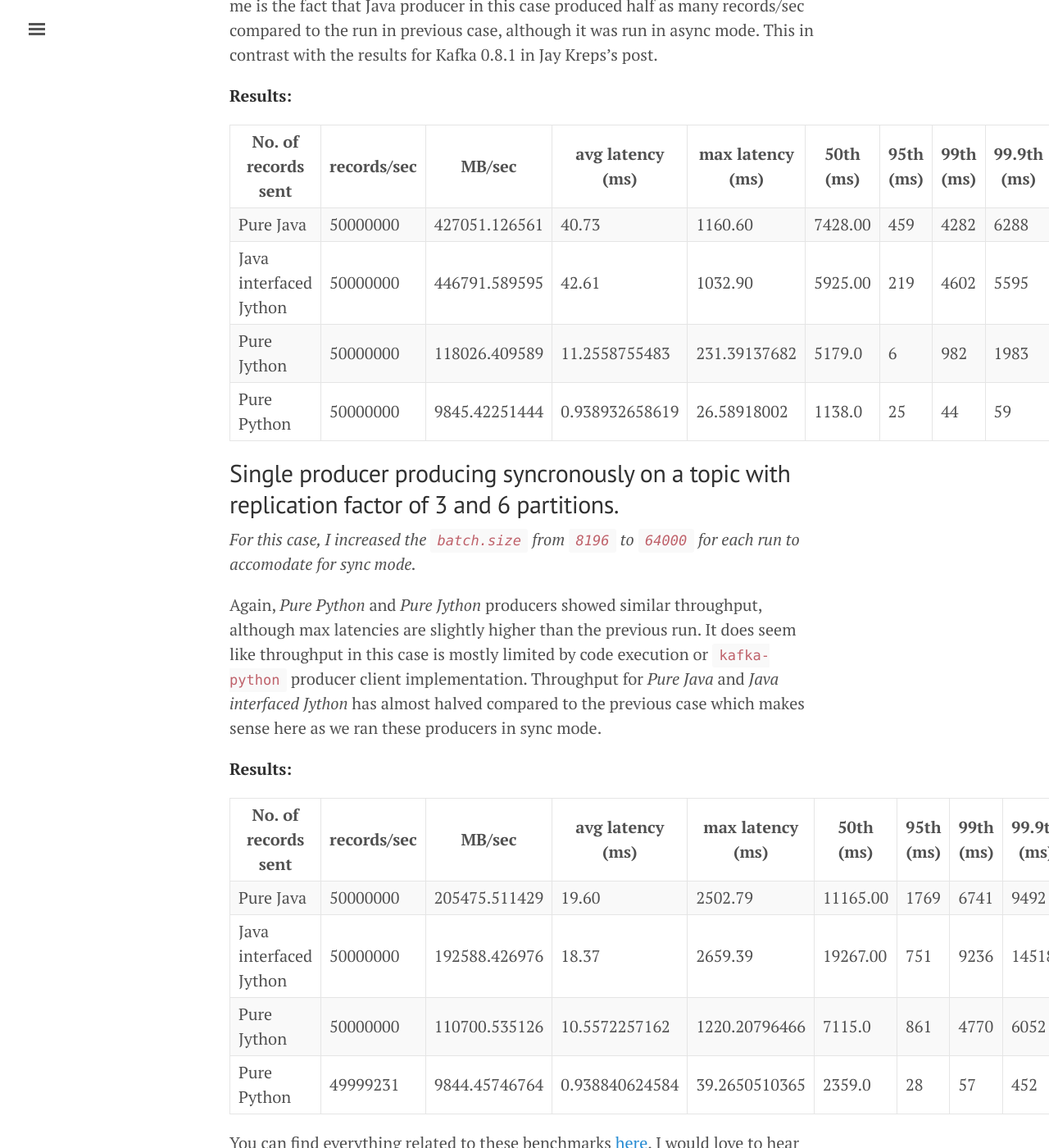
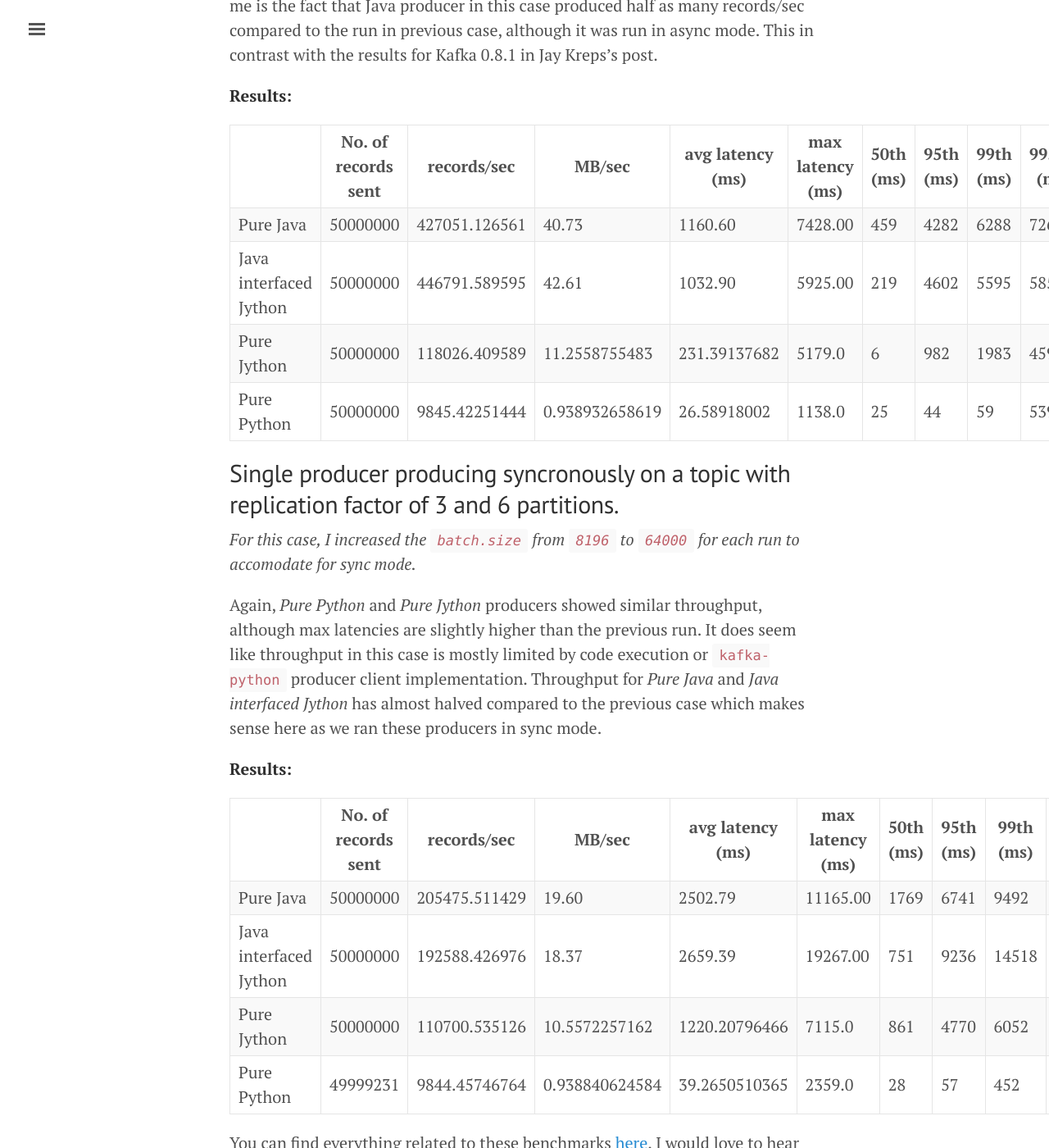
Before and after one commit to mrafayaleem/mrafayaleem.github.io, a Jekyll site: the page built from _posts/2016-03-31-apache-kafka-producer-benchmarks.md, in a window 1280 px wide and 1400 px high, scrolled down 3496 px. Shown: the whole window at 82% size. Built offline with Jekyll 4.4.1, drawn with Linux system fonts in a browser that asks for light colours; comment, search, counter and statistics services are not loaded.

Commit message:
development: fixing tables

```diff
--- a/_posts/2016-03-31-apache-kafka-producer-benchmarks.md
+++ b/_posts/2016-03-31-apache-kafka-producer-benchmarks.md
@@ -56,7 +56,7 @@
 
 **Results:**
 
- | No. of records sent | records/sec | MB/sec | avg latency (ms) | max latency (ms) | 50th (ms) | 95th (ms) | 99th (ms) | 99.9th (ms)
+| | No. of records sent | records/sec | MB/sec | avg latency (ms) | max latency (ms) | 50th (ms) | 95th (ms) | 99th (ms) | 99.9th (ms) |
 --- | --- | --- | --- | --- | --- | --- | --- | --- | --- |
 Pure Java | 50000000 | 747417.671943 | 71.28 | 429.34 | 2828.00 | 265 | 1251 | 1817 | 2497
 Java interfaced Jython | 50000000 | 753046.071359 | 71.82 | 310.54 | 2189.00 | 1 | 1416 | 1798 | 1798
@@ -69,7 +69,7 @@
 
 **Results:**
 
- | No. of records sent | records/sec | MB/sec | avg latency (ms) | max latency (ms) | 50th (ms) | 95th (ms) | 99th (ms) | 99.9th (ms)
+| | No. of records sent | records/sec | MB/sec | avg latency (ms) | max latency (ms) | 50th (ms) | 95th (ms) | 99th (ms) | 99.9th (ms) |
 --- | --- | --- | --- | --- | --- | --- | --- | --- | --- |
 Pure Java | 50000000 | 427051.126561 | 40.73 | 1160.60 | 7428.00 | 459 | 4282 | 6288 | 7266
 Java interfaced Jython | 50000000 | 446791.589595 | 42.61 | 1032.90 | 5925.00 | 219 | 4602 | 5595 | 5852
@@ -83,7 +83,7 @@
 
 **Results:**
 
- | No. of records sent | records/sec | MB/sec | avg latency (ms) | max latency (ms) | 50th (ms) | 95th (ms) | 99th (ms) | 99.9th (ms)
+| | No. of records sent | records/sec | MB/sec | avg latency (ms) | max latency (ms) | 50th (ms) | 95th (ms) | 99th (ms) | 99.9th (ms) |
 --- | --- | --- | --- | --- | --- | --- | --- | --- | --- |
 Pure Java | 50000000 | 205475.511429 | 19.60 | 2502.79 | 11165.00 | 1769 | 6741 | 9492 | 10640
 Java interfaced Jython | 50000000 | 192588.426976 | 18.37 | 2659.39 | 19267.00 | 751 | 9236 | 14518 | 18843
```
